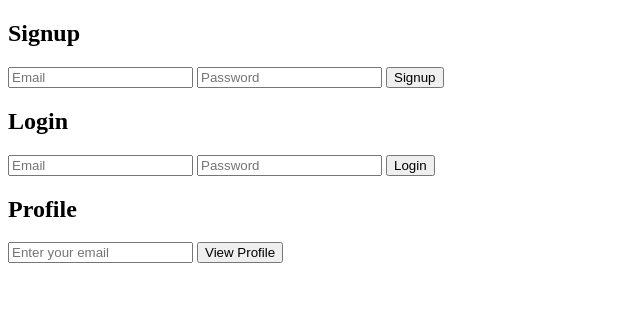
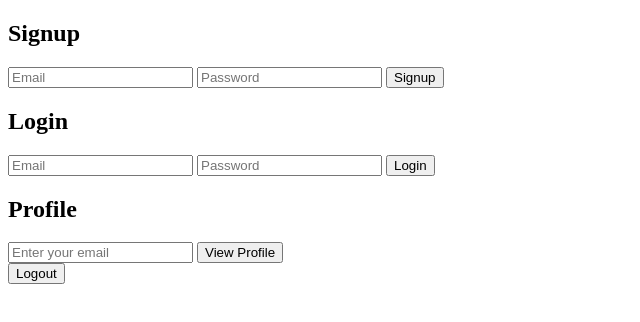
Before and after one commit to Jordan-Fitzgerald-Skelton/SecureApplicationProject, a website: page frontend/index.html in a window 1280 px wide. Shown: the whole page, without its empty margins (0-640 px from the left). Drawn offline with Linux system fonts and the light colour scheme.

Commit message:
adding logout button

```diff
--- a/frontend/index.html
+++ b/frontend/index.html
@@ -25,6 +25,8 @@
     <button onclick="viewInsecureProfile()">View Profile</button>
     <div id="insecureProfileResult"></div>
 
+    <button onclick="logout()">Logout</button>
+
     <script src="script.js"></script>
 </body>
 </html>
--- a/frontend/script.js
+++ b/frontend/script.js
@@ -41,3 +41,9 @@ function viewInsecureProfile() {
     })
     .catch(error => console.error("Error:", error));
 }
+
+// Logout
+function logout() {
+    alert("Logged out successfully");
+    location.reload();
+}
```
